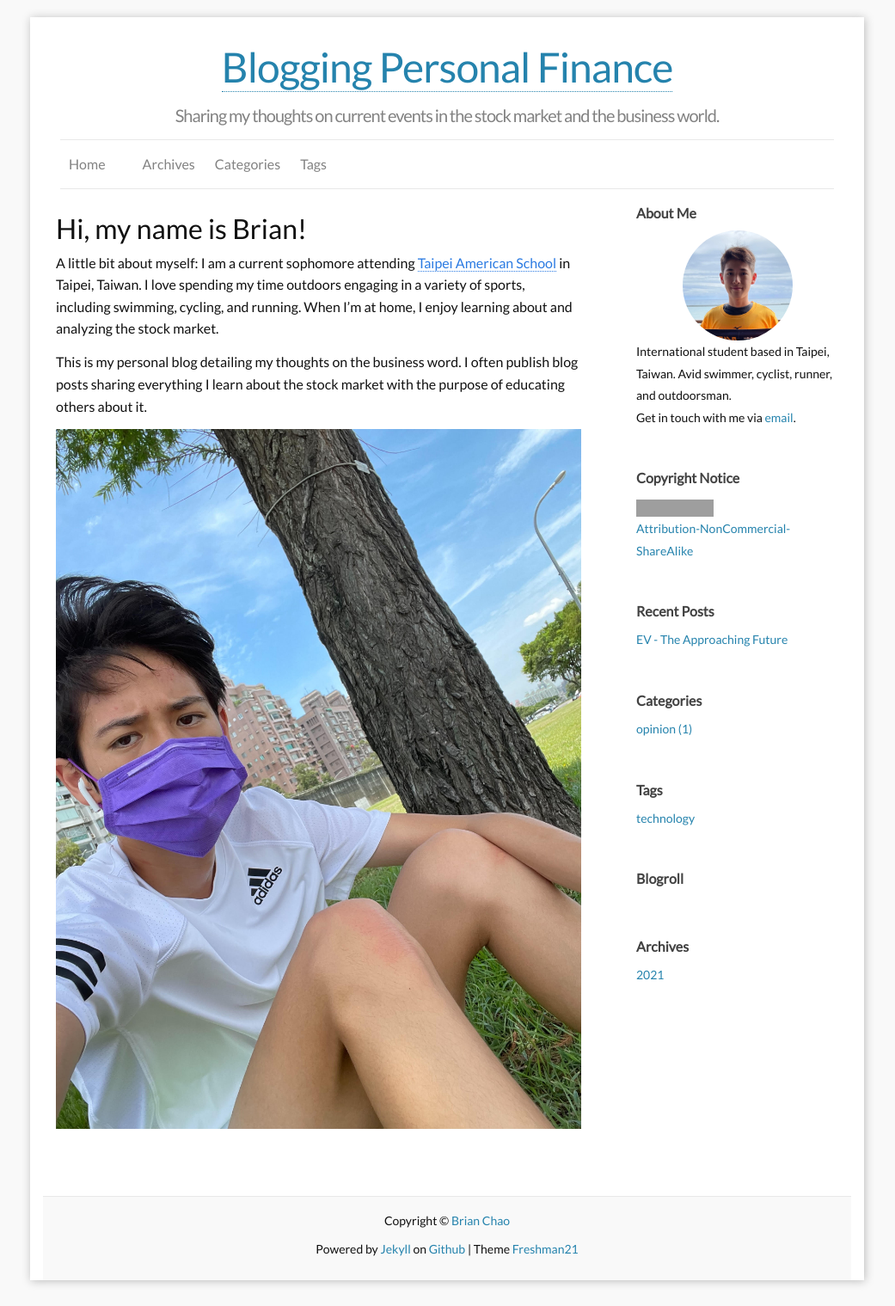
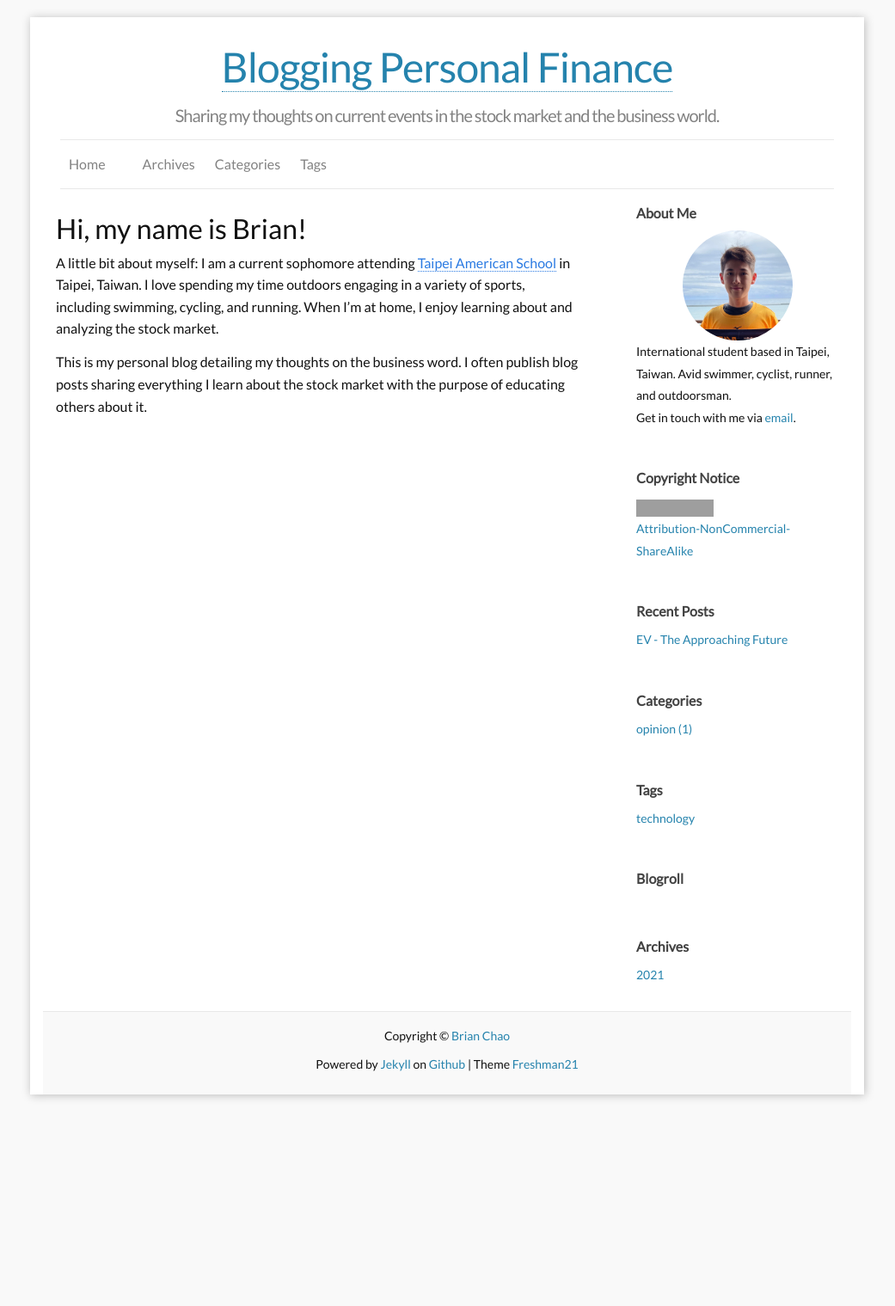
Before and after one commit to brianchao-dev/brianchao-dev.github.io, a Jekyll site: the page built from b_about.md, in a window 1280 px wide. Shown: the whole page at 86% size, without its empty margins (120-1161 px from the left). Built offline with Jekyll 4.4.1, drawn with Linux system fonts in a browser that asks for light colours; our own code applies the rules of GitHub Pages for plain Markdown files; after the commit the page ends 1303 px from its top, so only the background shows below that; grey boxes are pictures that could not be loaded.

```diff
--- a/b_about.md
+++ b/b_about.md
@@ -10,5 +9,3 @@ permalink: /about/
 A little bit about myself: I am a current sophomore attending [Taipei American School](https://www.tas.edu.tw/) in Taipei, Taiwan. I love spending my time outdoors engaging in a variety of sports, including swimming, cycling, and running. When I'm at home, I enjoy learning about and analyzing the stock market.
 
 This is my personal blog detailing my thoughts on the business word. I often publish blog posts sharing everything I learn about the stock market with the purpose of educating others about it.
-
-![casual-photo](/images/brian-casual.jpeg)
```
Also changed, not shown: other parts of b_about.md (+0 -1 lines).
